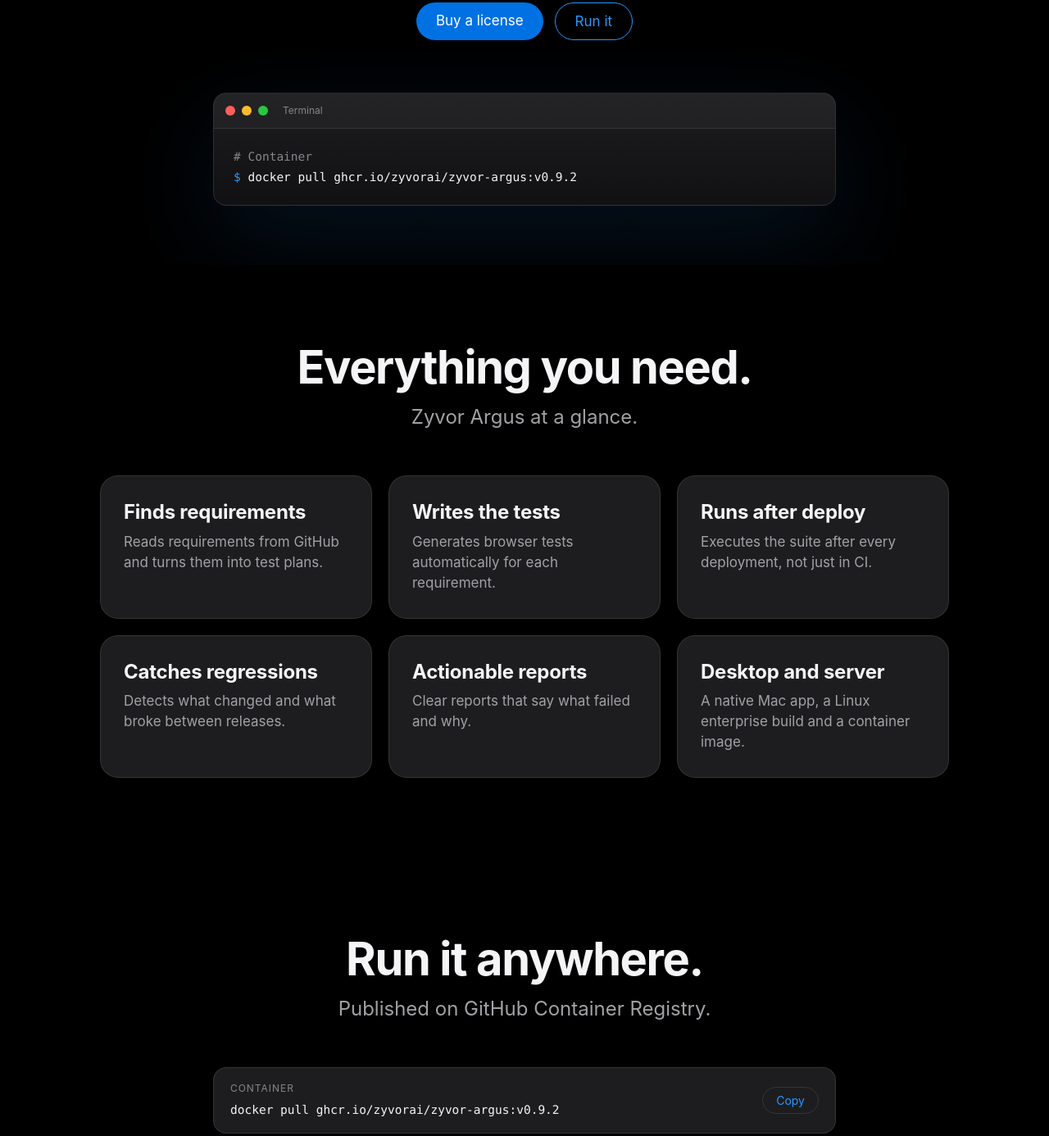
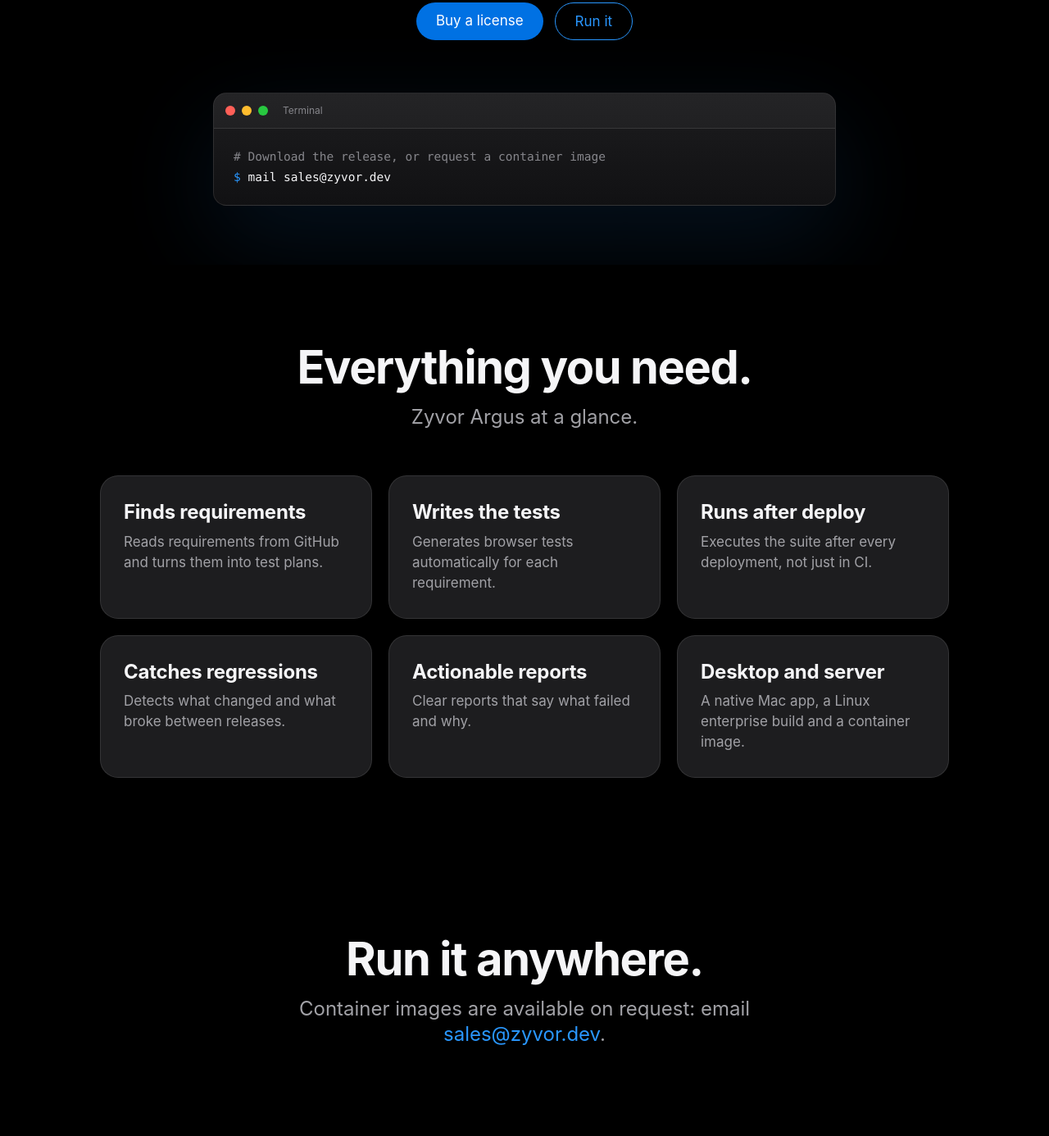
Before and after one commit to zyvorai/zyvor-argus-site, a plain HTML site: page index.html in a window 1280 px wide. Shown: the part 522-1908 px from the top of the page at 82% size. Drawn offline with Linux system fonts and the light colour scheme.

Commit message:
Docs: licence wording, remove private container reference
Co-Authored-By: Claude Sonnet 5.5 <noreply@anthropic.com>

```diff
--- a/index.html
+++ b/index.html
@@ -44,12 +44,12 @@ footer{border-top:1px solid var(--line);padding:28px 22px 44px;color:var(--t3);f
 <nav><span class="brand">Zyvor Argus</span><span class="links"><a href="#features">Overview</a><a href="#run">Run</a><a href="#download">Download</a><a class="keep" href="#license">Buy</a></span></nav>
 <header class="hero"><p class="eyebrow">Autonomous QA</p><h1>Every release,<br>tested while you sleep.</h1><p class="sub">Argus finds requirements, generates browser tests, runs them after every deployment, detects regressions and reports what matters.</p>
 <div class="cta"><a class="btn" href="https://zyvor.dev/buy">Buy a license</a><a class="btn ghost" href="#run">Run it</a></div>
-<div class="term" aria-hidden="true"><div class="bar"><i></i><i></i><i></i><span>Terminal</span></div><pre><span class="c"># Container</span>
-<span class="p">$</span> docker pull ghcr.io/zyvorai/zyvor-argus:v0.9.2</pre></div></header>
+<div class="term" aria-hidden="true"><div class="bar"><i></i><i></i><i></i><span>Terminal</span></div><pre><span class="c"># Download the release, or request a container image</span>
+<span class="p">$</span> mail sales@zyvor.dev</pre></div></header>
 <section id="features"><h2 class="rv">Everything you need.</h2><p class="lead rv">Zyvor Argus at a glance.</p><div class="grid"><div class="card rv"><h3>Finds requirements</h3><p>Reads requirements from GitHub and turns them into test plans.</p></div><div class="card rv"><h3>Writes the tests</h3><p>Generates browser tests automatically for each requirement.</p></div><div class="card rv"><h3>Runs after deploy</h3><p>Executes the suite after every deployment, not just in CI.</p></div><div class="card rv"><h3>Catches regressions</h3><p>Detects what changed and what broke between releases.</p></div><div class="card rv"><h3>Actionable reports</h3><p>Clear reports that say what failed and why.</p></div><div class="card rv"><h3>Desktop and server</h3><p>A native Mac app, a Linux enterprise build and a container image.</p></div></div></section>
-<section id="run"><h2 class="rv">Run it anywhere.</h2><p class="lead rv">Published on GitHub Container Registry.</p><div class="run"><div class="cmd rv"><div><small>Container</small><code>docker pull ghcr.io/zyvorai/zyvor-argus:v0.9.2</code></div><button class="copy" data-copy="docker pull ghcr.io/zyvorai/zyvor-argus:v0.9.2">Copy</button></div></div></section>
+<section id="run"><h2 class="rv">Run it anywhere.</h2><p class="lead rv">Container images are available on request: email <a href="mailto:sales@zyvor.dev">sales@zyvor.dev</a>.</p></section>
 <section id="download"><h2 class="rv">Download.</h2><p class="lead rv">Release binaries, with checksums so you can verify them.</p><div class="dl"><div class="file rv"><div><h3>Argus Desktop for macOS</h3><p>Version 0.2.0 · 119 MB · ZyvorArgus-0.2.0.dmg</p><code>SHA-256 2dc533e7b16b837e5b92febe325dbbc0d694d145172c9fda15fa22eee36ce91c</code></div><a class="btn" href="https://github.com/zyvorai/zyvor-argus-site/releases/download/desktop-v0.2.0/ZyvorArgus-0.2.0.dmg">Download</a></div><div class="file rv"><div><h3>Argus Enterprise for Linux (trial build)</h3><p>Version 1.1.1 · 83 MB · argus-enterprise-1.1.1-ent-trial-linux-amd64.tar.gz</p><code>SHA-256 5eb65444ea3eec8d84334071769acb98a01e914b2ecee933d02fe85dc15dbcc0</code></div><a class="btn" href="https://github.com/zyvorai/zyvor-argus-site/releases/download/v1.1.1-ent-trial/argus-enterprise-1.1.1-ent-trial-linux-amd64.tar.gz">Download</a></div></div></section>
-<section id="license"><div class="license rv"><h2>One license. Every deployment.</h2><p>Zyvor Argus is licensed software from Zyvor AI Labs. A commercial license is required to run it. A 30-day trial key is available so you can evaluate it first.</p>
+<section id="license"><div class="license rv"><h2>One license. Every deployment.</h2><p>Zyvor Argus is licensed software from Zyvor AI Labs. It is free for evaluation, development, testing, research, education and other non-production use. Any production use needs a paid commercial license; see <a href="https://zyvor.dev/pricing">pricing</a>. A <a href="https://zyvor.dev/trial/start">30-day trial key</a> is available.</p>
 <div class="cta"><a class="btn" href="https://zyvor.dev/buy">Buy a license</a><a class="btn ghost" href="mailto:sales@zyvor.dev?subject=Zyvor Argus%20license">Contact sales</a></div></div></section>
 <footer>© 2026 Zyvor AI Labs Private Limited · <a href="https://zyvor.dev">zyvor.dev</a> · <a href="mailto:sales@zyvor.dev">sales@zyvor.dev</a> · <a href="LICENSE">Zyvor Production License v1.0</a></footer>
 <script>document.documentElement.classList.add('js');document.querySelectorAll('button.copy').forEach(function(b){b.addEventListener('click',function(){var t=b.getAttribute('data-copy');(navigator.clipboard?navigator.clipboard.writeText(t):Promise.reject()).then(function(){b.textContent='Copied';setTimeout(function(){b.textContent='Copy'},1400)}).catch(function(){})})});
```
Also changed, not shown: 1 other file.
